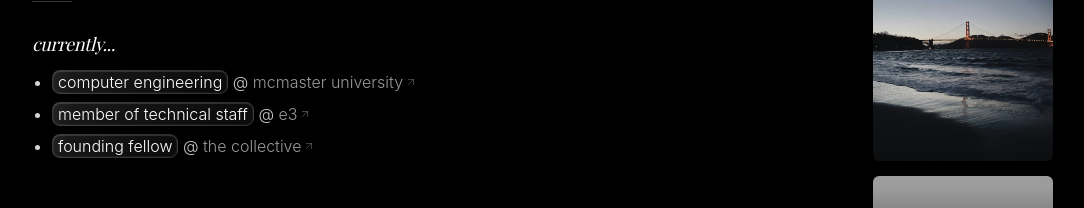
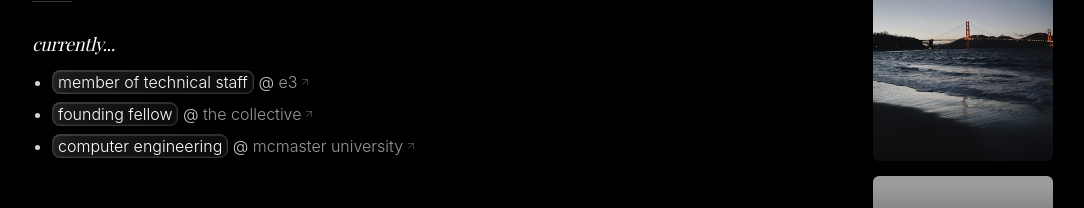
Before and after one commit to priyaltaneja/priyaltaneja, a React (Create React App) app: page / in a window 1280 px wide. Shown: the part 453-661 px from the top of the page, without its empty margins (48-1132 px from the left). Built offline with nearby package versions, Linux system fonts and the light colour scheme; grey boxes are pictures that could not be loaded; a web font is replaced by a local one.

Commit message:
Reorder homepage bullets so e3 and the collective sit above mcmaster

```diff
--- a/src/Portfolio.js
+++ b/src/Portfolio.js
@@ -350,12 +350,6 @@ const Portfolio = ({ onNavigate, animateIntro = false }) => {
             </h2>
             <ul className="list-disc ml-5 space-y-2 text-zinc-300 text-sm md:text-base font-light leading-relaxed">
               <li>
-                <span className="glass-highlight text-black dark:text-white">computer engineering</span> @{' '}
-                <a href="https://www.eng.mcmaster.ca/" target="_blank" rel="noopener noreferrer" className="text-sweep-glass inline-flex items-center gap-0.5">
-                  <span className="hidden md:inline">mcmaster university</span><span className="md:hidden">mcmaster</span> <ArrowUpRight size={12} className="text-white/25" />
-                </a>
-              </li>
-              <li>
                 <span className="glass-highlight text-black dark:text-white">member of technical staff</span> @{' '}
                 <a href="https://e3group.ai" target="_blank" rel="noopener noreferrer" className="text-sweep-glass inline-flex items-center gap-0.5">
                   e3 <ArrowUpRight size={12} className="text-white/25" />
@@ -365,6 +359,12 @@ const Portfolio = ({ onNavigate, animateIntro = false }) => {
                 <span className="glass-highlight text-black dark:text-white">founding fellow</span> @{' '}
                 <a href="http://thecollectiveny.com/" target="_blank" rel="noopener noreferrer" className="text-sweep-glass inline-flex items-center gap-0.5">
                   the collective <ArrowUpRight size={12} className="text-white/25" />
+                </a>
+              </li>
+              <li>
+                <span className="glass-highlight text-black dark:text-white">computer engineering</span> @{' '}
+                <a href="https://www.eng.mcmaster.ca/" target="_blank" rel="noopener noreferrer" className="text-sweep-glass inline-flex items-center gap-0.5">
+                  <span className="hidden md:inline">mcmaster university</span><span className="md:hidden">mcmaster</span> <ArrowUpRight size={12} className="text-white/25" />
                 </a>
               </li>
             </ul>
```
